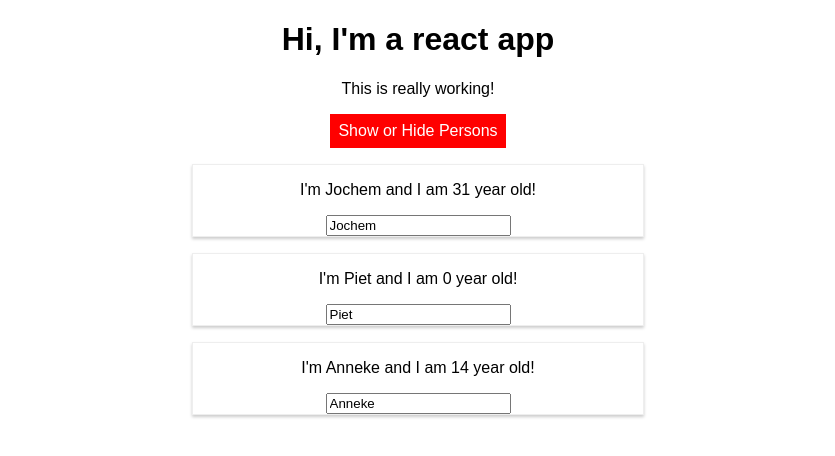
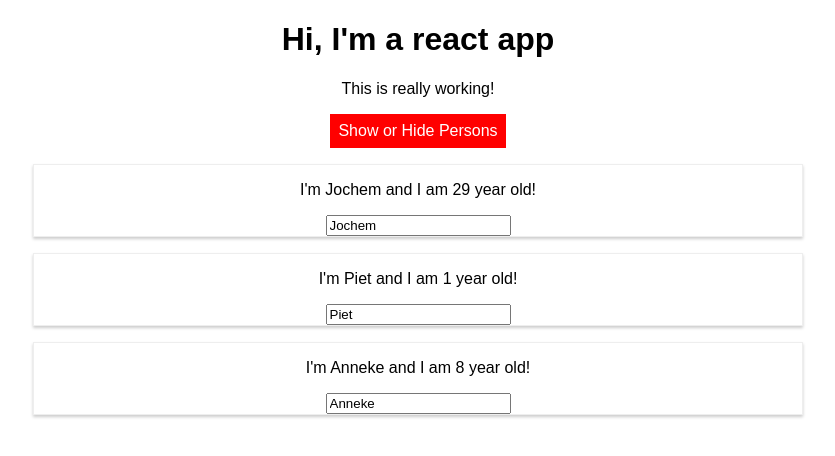
Before and after one commit to jberends/react-complete-guide, a React (Create React App) app: page / in a window 1280 px wide. Both pictures are taken after a click on the button "Show or Hide Persons". Shown: the top 456 px of the page, without its empty margins (222-1057 px from the left). Built offline with nearby package versions, Linux system fonts and the light colour scheme.

Commit message:
pre eject

```diff
--- a/package.json
+++ b/package.json
@@ -14,7 +14,4 @@
     "test": "react-scripts test --env=jsdom",
     "eject": "react-scripts eject"
   },
-  "devDependencies": {
-    "eslint": "^5.4.0"
-  }
 }
--- a/src/App.js
+++ b/src/App.js
@@ -1,5 +1,4 @@
 import React, { Component } from 'react';
-import Radium, { StyleRoot } from 'radium';
 import './App.css';
 import Person from './Person/Person'
 
@@ -51,10 +50,7 @@
       padding: '8px',
       cursor: 'pointer',
       border: '0px solid white',
-      ':hover': {
-        backgroundColor: 'lightgreen',
-        color: 'black'
-      }
+
     };
 
     let persons = null;
@@ -74,10 +70,7 @@
         </div>
       );
       style.backgroundColor = 'red';
-      style[':hover'] = {
-        backgroundColor: 'salmon',
-        color: 'black'
-      }
+
     }
 
     const classes = [];
@@ -90,7 +83,7 @@
     }
 
     return (
-      <StyleRoot>
+
       <div className="App">
         <h1>Hi, I'm a react app</h1>
         <p className={classes.join(' ')}>This is really working!</p>
@@ -100,9 +93,9 @@
           onMouseOver={this.mouseLogHandler}>Show or Hide Persons</button>
         {persons}
       </div>
-      </StyleRoot>
+
     );
   }
 }
 
-export default Radium(App);
+export default App;
--- a/src/Person/Person.js
+++ b/src/Person/Person.js
@@ -1,21 +1,15 @@
 import React from "react";
 import "./Person.css"
-import Radium from 'radium';
+
 
 const person = props => {
-  const style = {
-    '@media(min-width: 500px)': {
-      width: '450px'
-    }
-  };
-
   return (
-    <div className="Person" style={style}>
+    <div className="Person">
       <p onClick={props.click}>I'm {props.name} and I am {Math.floor(Math.random() * props.age)} year old!</p>
       <p>{props.children}</p>
-      <input type="text" onChange={props.changed} value={props.name}/>
+      <input type="text" onChange={props.changed} value={props.name} />
     </div>
   );
 };
 
-export default Radium(person);
+export default person;
```
Lines whose indentation alone changed are shown as unchanged.
